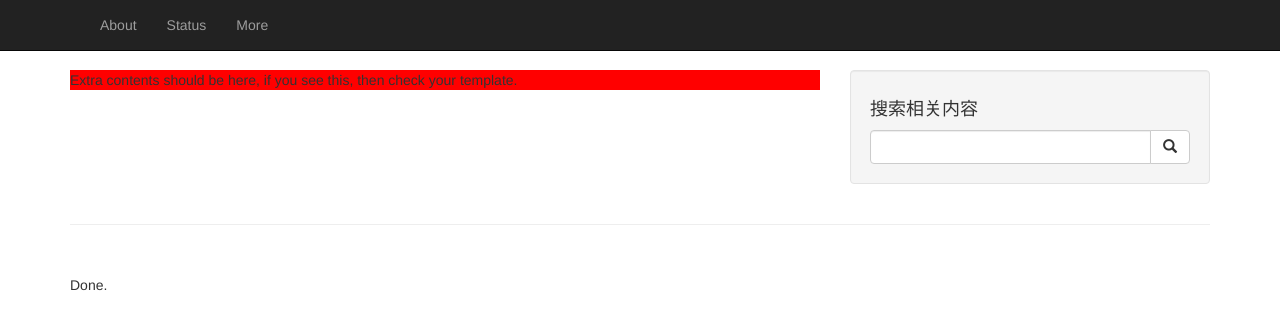
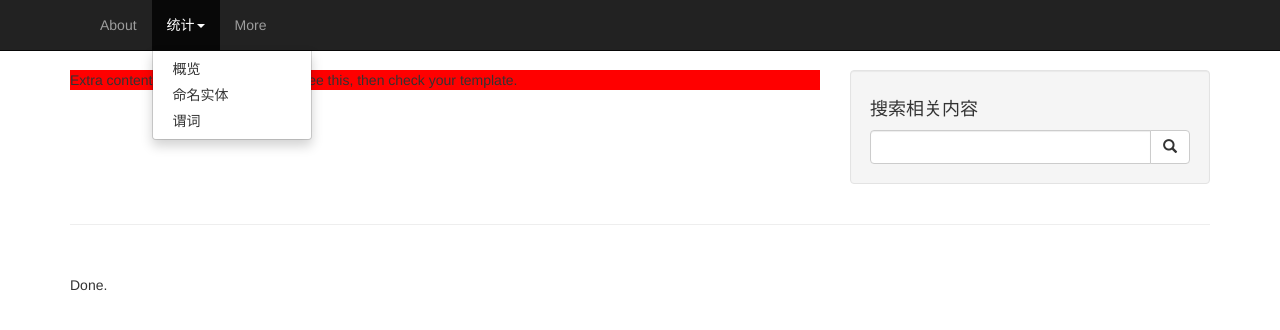
Before and after one commit to Cesar456/bdbk-kb, a Django app: template project/ui/templates/ui/BasePage.html in a window 1280 px wide, after a click on "统计". Shown: the top 330 px of the page. Run offline with Django 3.2, Linux system fonts and the light colour scheme; the template is opened without the code that fills it, so the values that code supplies are empty; some libraries are stand-ins or nearby versions.

Commit message:
add status panel

```diff
--- a/project/ui/templates/ui/BasePage.html
+++ b/project/ui/templates/ui/BasePage.html
@@ -61,8 +61,13 @@
                     <li>
                         <a href="#">About</a>
                     </li>
-                    <li>
-                        <a href="#">Status</a>
+                    <li class="dropdown">
+                      <a href="#" class="dropdown-toggle" data-toggle="dropdown" role="button" aria-haspopup="true" aria-expanded="false">统计<span class="caret"></span></a>
+                      <ul class="dropdown-menu">
+                        <li><a href="{% url 'Status_Overview' %}">概览</a></li>
+                        <li><a href="{% url 'Status_NamedEntity' %}">命名实体</a></li>
+                        <li><a href="{% url 'Status_Verb' %}">谓词</a></li>
+                      </ul>
                     </li>
                     <li>
                         <a href="#">More</a>
--- a/project/ui/templates/ui/ShowTuplesForNamedEntity.html
+++ b/project/ui/templates/ui/ShowTuplesForNamedEntity.html
@@ -25,7 +25,7 @@ status = {
 
 
 <!-- template content starts -->
-{% block page_title %}Infobox Viewer{% endblock %}
+{% block page_title %}Infobox - {{namedentity.ne_title}}{% endblock %}
 {% block page_brand %}Infobox Viewer{% endblock %}
 {% block page_brand_href %}{% url 'ShowTuplesForNamedEntity' 'random' %}{% endblock %}
 {% block page_content %}
--- a/project/ui/urls.py
+++ b/project/ui/urls.py
@@ -2,5 +2,9 @@ from django.conf.urls import patterns, url
 
 urlpatterns = patterns('ui.views',
     url(r'^showTuplesForNamedEntity/(?P<nepk>\d+|random)/$', 'ShowTuplesForNamedEntity', name='ShowTuplesForNamedEntity'),
-    url(r'^fuzzySearch/', 'FuzzySearch', name='FuzzySearch')
+    url(r'^fuzzySearch/$', 'FuzzySearch', name='FuzzySearch'),
+    url(r'^status/namedEntity/(?P<filter_string>[^/]+)/$', 'Status_NamedEntity', name='Status_NamedEntity'),
+    url(r'^status/namedEntity/$', 'Status_NamedEntity', name='Status_NamedEntity'),
+    url(r'^status/verb/$', 'Status_Verb', name='Status_Verb'),
+    url(r'^status/overview/$', 'Status_Overview', name='Status_Overview'),
 )
```
Also changed, not shown: project/ui/views.py (+9 -0 lines).
